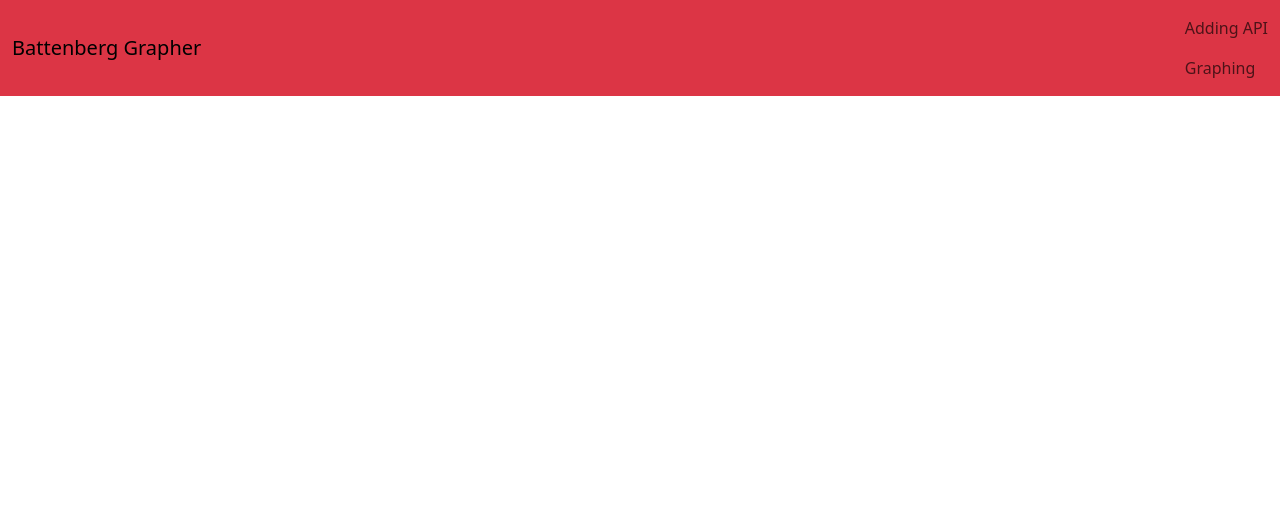
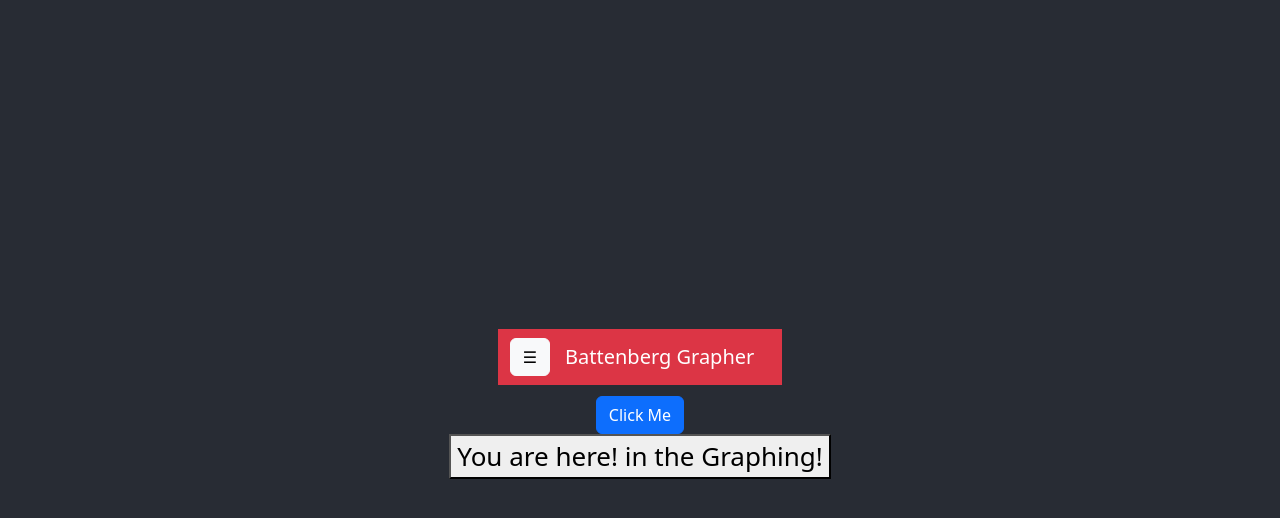
Before and after one commit to IdR3n/BattenbergGraph, a React (Create React App) app in the folder batt-graph/: page / in a window 1280 px wide. Shown: the top 518 px of the page. Built offline with nearby package versions, Linux system fonts and the light colour scheme.

Commit message:
progress

```diff
--- a/batt-graph/src/App.js
+++ b/batt-graph/src/App.js
@@ -1,23 +1,27 @@
 import React from 'react';
-import './App.css';
+
 import { BrowserRouter as Router, Route, Routes } from "react-router-dom";
-//import logo from './logo.svg';
-//import Chart from './Components/chart.jsx';
 import 'bootstrap/dist/css/bootstrap.css';
 import NavStrap from './Components/NavbarFIle/NavStrap.js';
 import Adding from './Pagination/Adding.js';
 import Graphing from './Pagination/Graphing.js';
-<link rel="stylesheet" src="https://cdn.jsdelivr.net/npm/bootstrap@5.1.0/dist/css/bootstrap.min.css" />
+import './App.css';
 
 function App() {
   return (
-    <Router>
-      <NavStrap />
-      <Routes>
-        <Route path='./Pagination/Adding.js' element={<Adding />}/>
-        <Route path='./Pagination/Graphing.js' element={<Graphing />} />
-      </Routes>
-    </Router>
+    <div className="App">
+      <header className="App-header">
+        <div className='Navbars'>
+          <NavStrap />
+        </div>
+        <div className='Carouselles'>
+          {/*L'autre choses qui devrait visible dans le page*/}
+        <Adding />
+        <Graphing />
+
+        </div>
+      </header>
+    </div>
   );
 }
 
--- /dev/null
+++ b/batt-graph/src/Components/NavbarFIle/NavStrap.css
@@ -0,0 +1,34 @@
+.sidebar {
+    height: 100%;
+    width: 0;
+    position: fixed;
+    z-index: 1;
+    top: 0;
+    left: 0;
+    background-color: #111;
+    overflow-x: hidden;
+    transition: 0.5s;
+    padding-top: 60px;
+  }
+
+  .sidebar a {
+    padding: 10px 15px;
+    text-decoration: none;
+    font-size: 25px;
+    color: #818181;
+    display: block;
+    transition: 0.3s;
+  }
+
+  .sidebar a:hover {
+    color: #f1f1f1;
+  }
+
+  .sidebar.open {
+    width: 250px;
+  }
+
+  @media screen and (max-height: 450px) {
+    .sidebar {padding-top: 15px;}
+    .sidebar a {font-size: 18px;}
+  }
--- a/batt-graph/src/Components/NavbarFIle/NavStrap.js
+++ b/batt-graph/src/Components/NavbarFIle/NavStrap.js
@@ -1,22 +1,34 @@
-import React from "react";
+import React, {useState} from "react";
+import './NavStrap.css';
 import {Link} from "react-router-dom";
-import {Navbar, NavbarBrand, Nav,NavItem, NavLink} from 'reactstrap';
+import {Navbar, NavbarBrand, Button} from 'reactstrap';
 import 'bootstrap/dist/css/bootstrap.min.css';
 import Adding from "../../Pagination/Adding";
 function NavStrap() {
-    return (
-          <Navbar color="danger" light expend="md">
-            <NavbarBrand href="http://192.168.10.107:3000">Battenberg Grapher</NavbarBrand>
-            <Nav className="ml-auto" navbar>
-              <NavItem>
-                <NavLink tag={Link} to="../../Pagination/Adding.js">Adding API</NavLink>
-              </NavItem>
-              <NavItem>
-                <NavLink tag={Link} to="../../Pagination/Graphing.js">Graphing</NavLink>
-              </NavItem>
-            </Nav>
-          </Navbar>
+  const [isOpen, setIsOpen] = useState(false);
 
-    );
-};
+  // Sidebar'ın açılıp kapanmasını kontrol eden fonksiyon
+  const toggleSidebar = () => setIsOpen(!isOpen);
+
+  return (
+    <div>
+     <Navbar className="my-2" color="danger" expand="md">
+        <Button color="light" onClick={toggleSidebar} style={{zIndex: 2, position: 'relative', marginRight: '15px'}}>☰</Button>
+        <NavbarBrand href="/" style={{
+          zIndex: 1,
+          color: 'white'
+        }}>
+          Battenberg Grapher
+        </NavbarBrand>
+      </Navbar>
+      {/* Sidebar menü */}
+      <div className={`sidebar ${isOpen ? 'open' : ''}`} style={{zIndex: 1}}><br />
+        <a href="/">Page D'acceuil</a>
+        <a href="/">Add API</a>
+        <a href="/">Graphing</a>
+      </div>
+    </div>
+  );
+}
+
 export default NavStrap;
```
